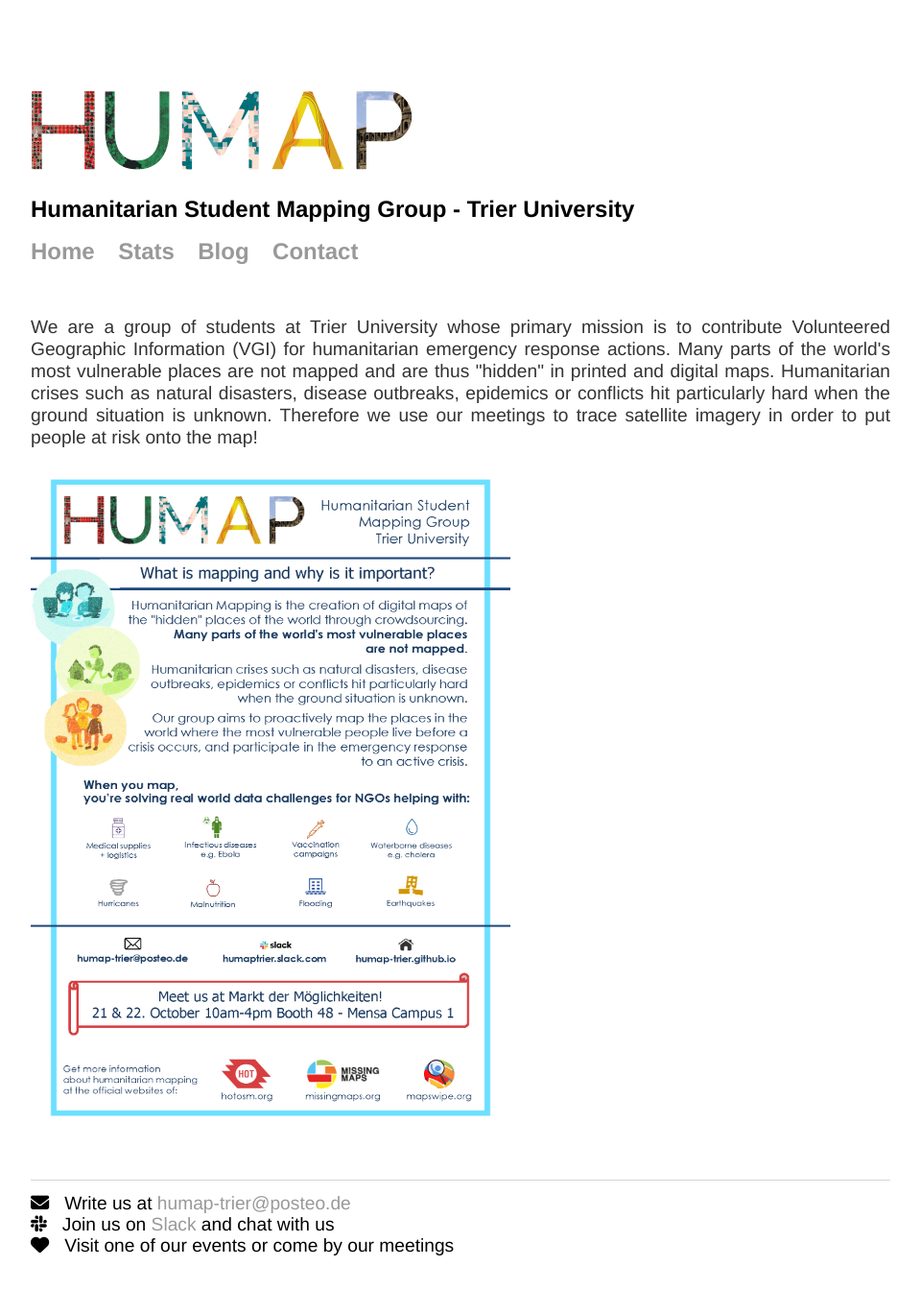
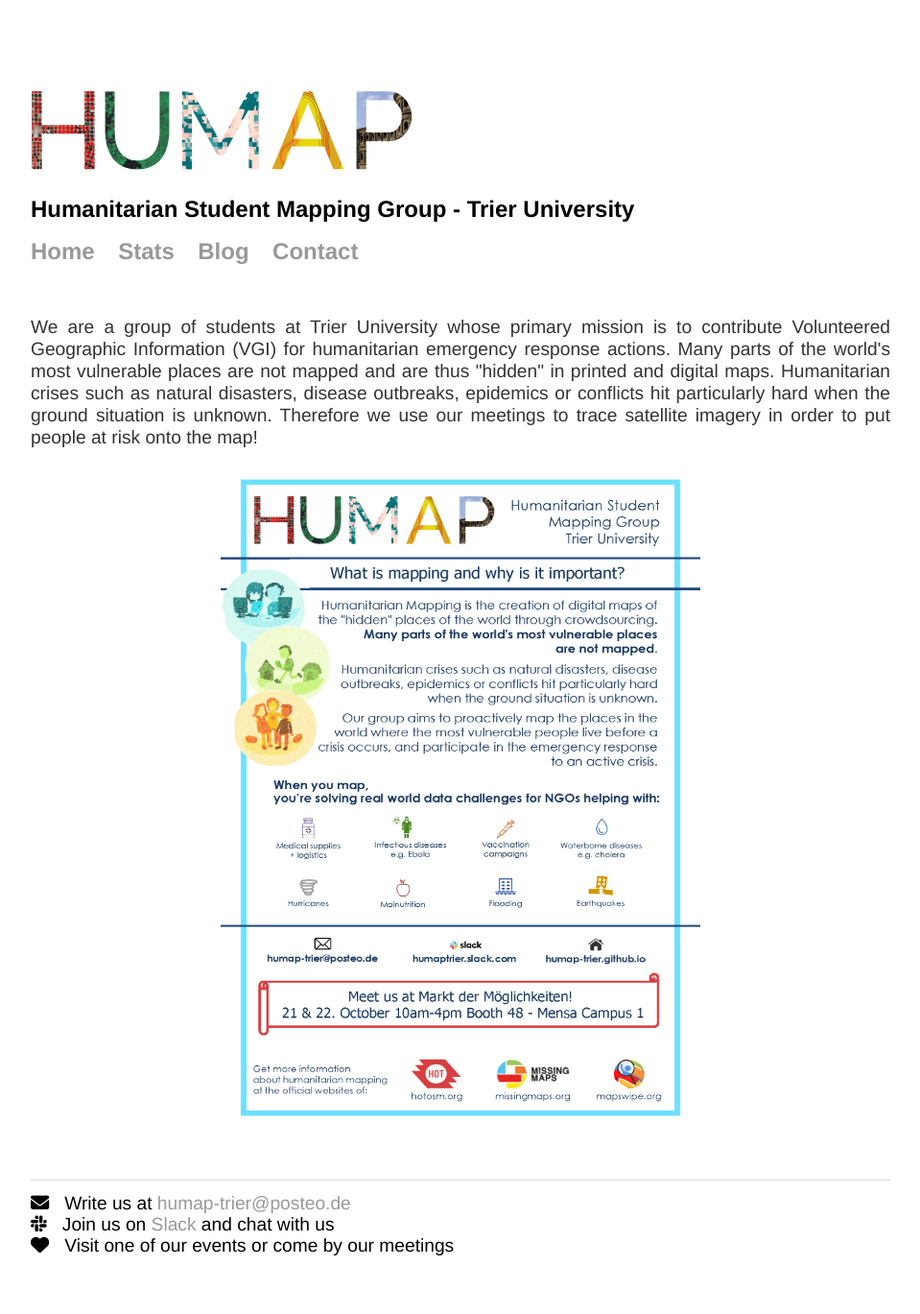
Before and after one commit to humap-trier/humap-trier.github.io, a Jekyll site: the page built from index.html, in a window 1280 px wide. Shown: the whole page at 96% size, without its empty margins (160-1119 px from the left). Built offline with Jekyll 4.4.1, drawn with Linux system fonts in a browser that asks for light colours; nearby versions of some CDN libraries.

Commit message:
Update index.html

```diff
--- a/index.html
+++ b/index.html
@@ -7,6 +7,6 @@ title: HuMap Trier
 Many parts of the world's most vulnerable places are not mapped and are thus "hidden" in printed and digital maps. Humanitarian crises such as natural disasters,
 disease outbreaks, epidemics or conflicts hit particularly hard when the ground situation is unknown.
 	Therefore we use our meetings to trace satellite imagery in order to put people at risk onto the map!</p>
-	<p><img src="https://raw.githubusercontent.com/humap-trier/humap-trier.github.io/master/images/HuMapFlyer.png"
+	<p style="text-align: center;"><img src="https://raw.githubusercontent.com/humap-trier/humap-trier.github.io/master/images/HuMapFlyer.png"
 		alt="Current flyer"/ width="500" height="700" ></p>
 </div><!-- /.blurb -->
```
